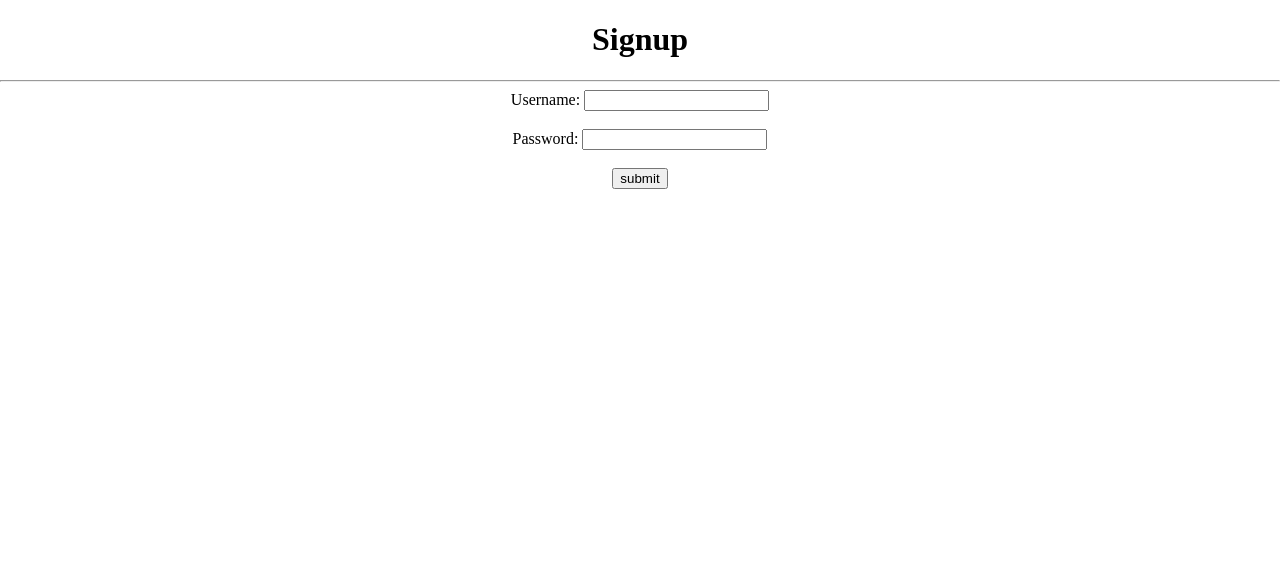
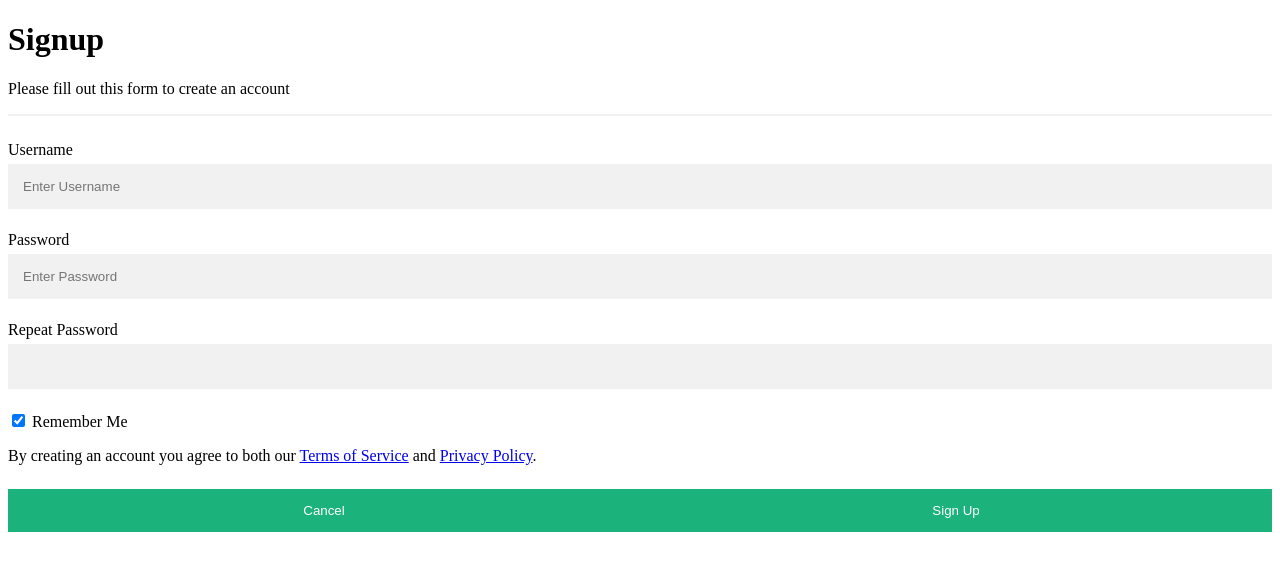
Before and after one commit to Nodnarb12500/gimped-REST-API, a website: page website/html/signup.html in a window 1280 px wide. Drawn offline with Linux system fonts and the light colour scheme; files that its build step writes are made by us from their sources; files whose address does not match are found by name.

Commit message:
example signup page from w3schools

```diff
--- a/website/html/signup.html
+++ b/website/html/signup.html
@@ -1,35 +1,117 @@
 <!DOCTYPE html>
-<html>
+<html lang="en">
 
     <head>
         <title>Signup</title>
+        <meta charset="UTF-8">
         <meta name="viewport" content="width=device-width, initial-scale=1.0">
 
-        <link rel="stylesheet" href="resources/css/main.css">
+        <style>
+            * {
+                box-sizing: border-box;
+            }
+
+            input[type=text], input[type=password] {
+                width: 100%;
+                padding: 15px;
+                margin: 5px 0 22px 0;
+                display: inline-block;
+                border: none;
+                background: #f1f1f1;
+            }
+
+            input[type=text]:focus, input[type=password]:focus {
+                background-color: #ddd;
+                outline: none;
+            }
+
+            hr {
+                border: 1px solid #f1f1f1;
+                margin-bottom: 25px;
+            }
+
+            button {
+                background-color: #04aa6d;
+                color: white;
+                padding: 14px 20px;
+                margin: 8px 0;
+                border: none;
+                width: 100%;
+                opacity: 0.9;
+            }
+
+            button:hover {
+                opacity: 1;
+            }
+
+            #cancelBtn, #signupBtn {
+                float: left;
+                width: 50%;
+            }
+
+            .container {
+                padding: 16px;
+            }
+
+            .clearfix::after {
+                content: "";
+                clear: both;
+                display: table;
+            }
+
+            @media screen and (max-width: 300px) {
+                #cancelBtn, #signupBtn {
+                    width: 100%;
+                }
+            }
+
+        </style>
+
 
         <script src="resources/js/signup.js"></script>
 
     </head>
 
+    <!-- This is a w3schools example for a sign up page. which i might edit eventually. though in most cases ill have this page disabled -->
+
+    <!--
+        TODO:
+            - Form buttons should not destroy the page!
+            - signup data should be sent via fetch();
+            - redirect to login page? remembered checkmark isnt going to do anything
+
+     -->
+
     <body class="center">
         <main>
-            <h1>Signup</h1>
-            <hr>
+            <form action="" method="post">
+                <div id="container">
+                    <h1>Signup</h1>
+                    <p>Please fill out this form to create an account</p>
+                    <hr>
 
-            <form action="/signup" method="post" id="formBox">
-                <label for="username" id="usernameLbl">Username:</label>
-                <input type="text" name="username" id="usernameBox">
+                    <label for="username">Username</label>
+                    <input type="text" name="username" id="usernameBox" placeholder="Enter Username" required>
 
-                <br><br>
+                    <label for="password">Password</label>
+                    <input type="password" name="password" id="passwordBox1" placeholder="Enter Password" required>
 
-                <label for="password" id="passwordLbl">Password:</label>
-                <input type="password" name="password" id="passwordBox">
+                    <label for="password2">Repeat Password</label>
+                    <input type="password" name="password2" id="passwordBox2">
 
-                <br><br>
+                    <label>
+                        <input type="checkbox" checked="checked" name="remember" id="rememberBtn"> Remember Me
+                    </label>
 
-                <button type="submit" id="submitBtn" onclick="createAccount()">submit</button>
+                    <p>By creating an account you agree to both our <a href="#" id="tosLink">Terms of Service</a> and <a href="#" id="privacyPolicy">Privacy Policy</a>.</p>
+
+                    <div class="clearfix">
+                        <button type="button" id="cancelBtn">Cancel</button>
+                        <button type="submit" id="signupBtn">Sign Up</button>
+                    </div>
+
+                </div> <!-- container div -->
             </form>
-
 
         </main>
     </body>
```
